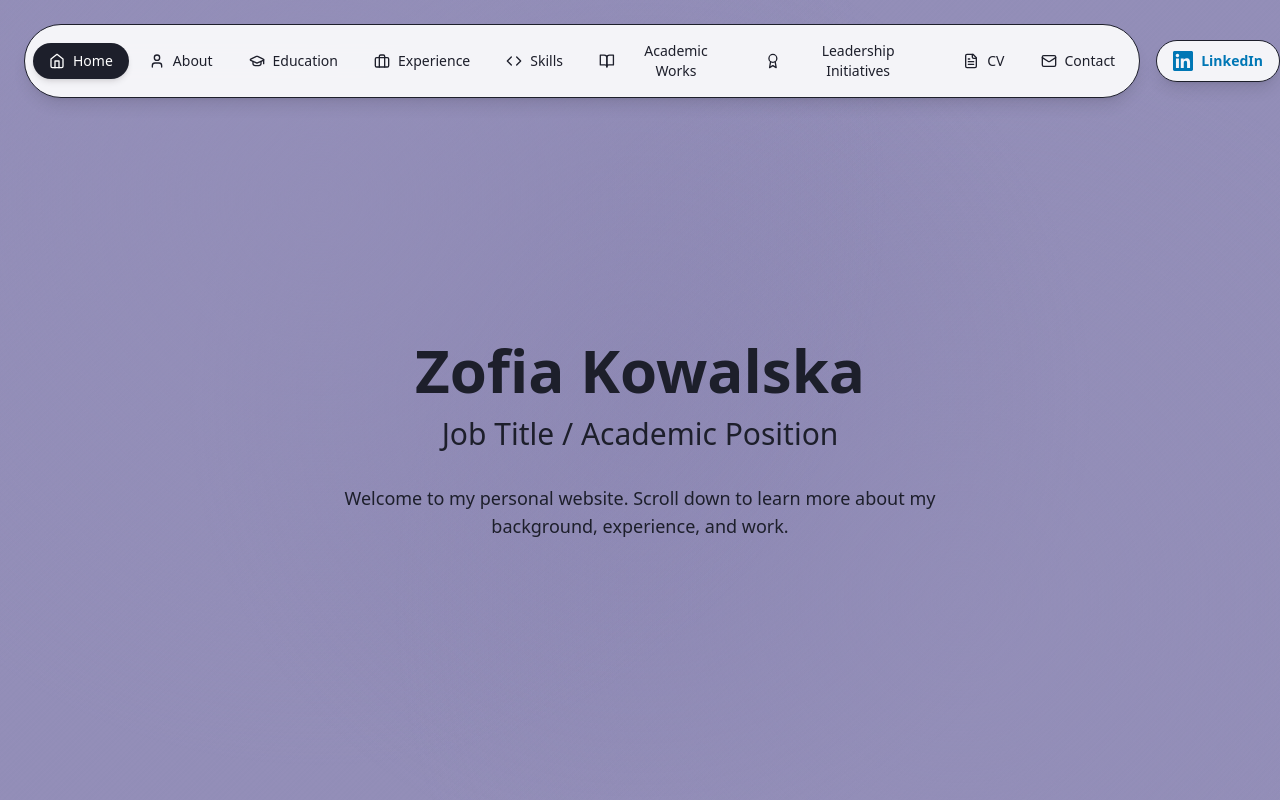
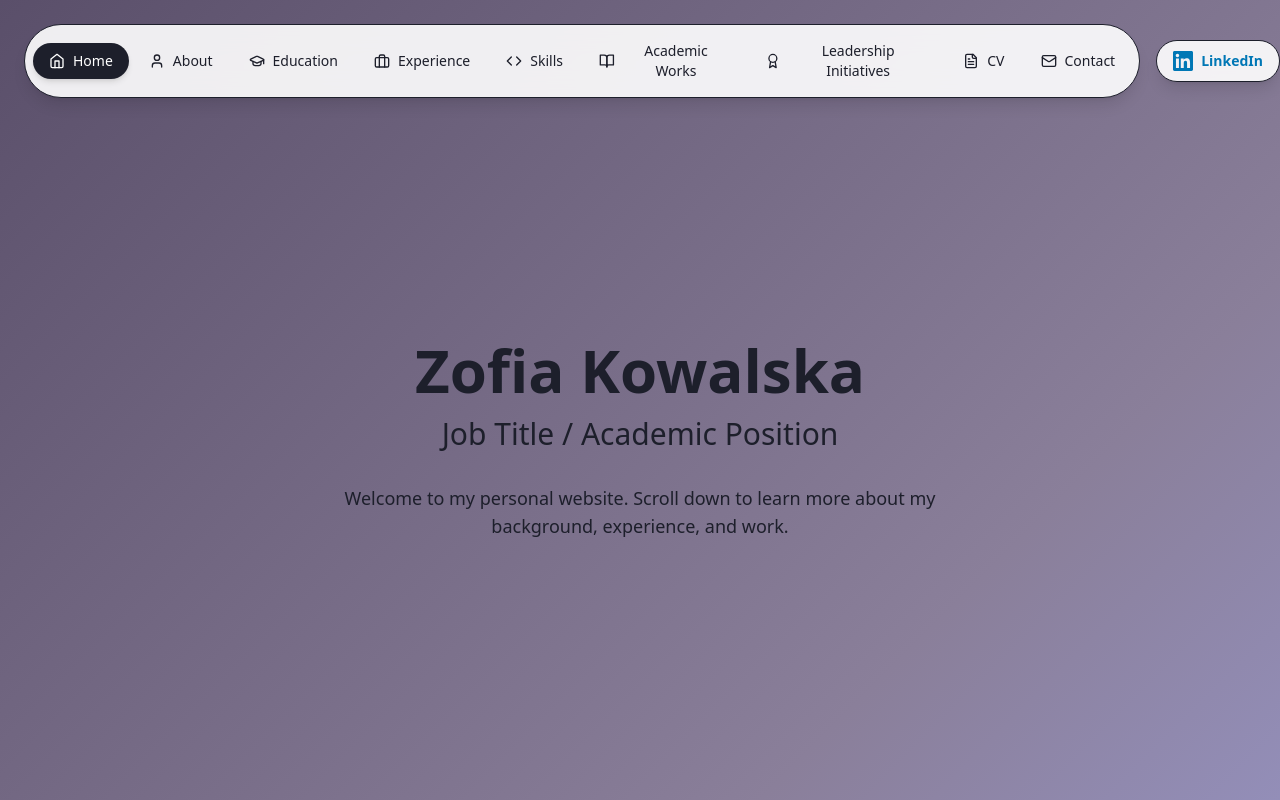
Before and after one commit to zofiakowalska/PersonalWeb, a React (Vite) app: page / in a window 1280 px wide. Shown: the top 800 px of the page. Built offline with nearby package versions, Linux system fonts and the light colour scheme.

Commit message:
Update background to smooth purple gradient similar to reference design

```diff
--- a/src/App.jsx
+++ b/src/App.jsx
@@ -49,16 +49,8 @@ export default function PersonalWebsite() {
 
   return (
     <div className="min-h-screen" style={{
-      backgroundColor: '#938eb8',
-      backgroundImage: `
-        radial-gradient(circle at 25% 25%, rgba(147, 142, 184, 0.8) 0%, transparent 50%),
-        radial-gradient(circle at 75% 75%, rgba(147, 142, 184, 0.6) 0%, transparent 50%),
-        radial-gradient(circle at 50% 50%, rgba(115, 110, 160, 0.3) 0%, transparent 60%),
-        repeating-linear-gradient(45deg, transparent, transparent 2px, rgba(147, 142, 184, 0.05) 2px, rgba(147, 142, 184, 0.05) 4px),
-        repeating-linear-gradient(-45deg, transparent, transparent 2px, rgba(115, 110, 160, 0.03) 2px, rgba(115, 110, 160, 0.03) 4px)
-      `,
-      backgroundAttachment: 'fixed',
-      backgroundSize: '100% 100%, 100% 100%, 100% 100%, 20px 20px, 20px 20px'
+      background: 'linear-gradient(135deg, #5a4f6a 0%, #6a5f7a 25%, #7a6f8a 50%, #8a7f9a 75%, #938eb8 100%)',
+      backgroundAttachment: 'fixed'
     }}>
       {/* Floating Navigation */}
       <nav className="fixed top-6 left-6 z-50 flex items-center gap-4">
```
